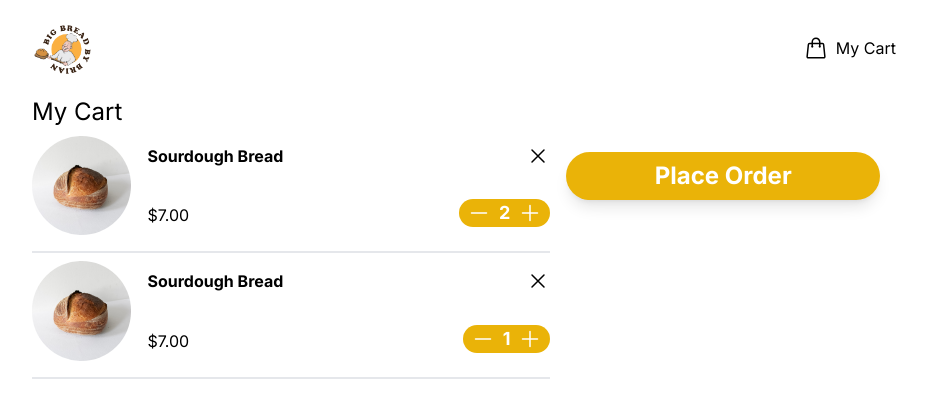
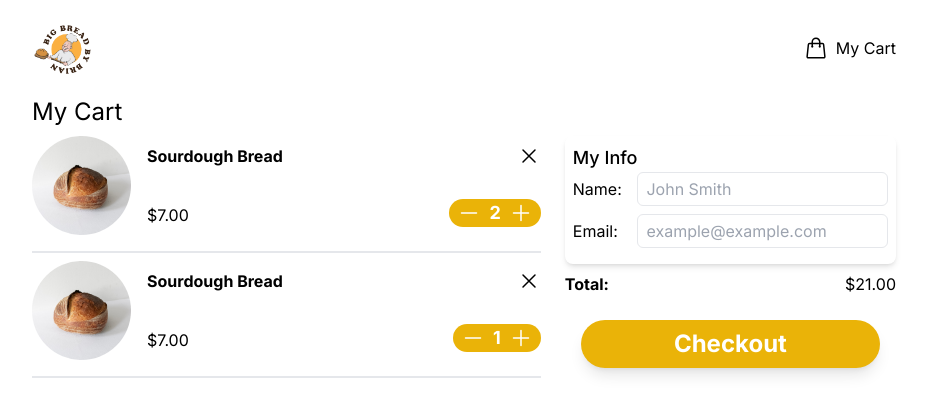
Before and after one commit to briannelson95/bread-by-brian, a Next.js app: page /cart in a window 1280 px wide. Shown: the top 418 px of the page, without its empty margins (176-1103 px from the left). Built offline with nearby package versions, Linux system fonts and the light colour scheme.

Commit message:
added customer info to cart

```diff
--- /dev/null
+++ b/components/CustomerInfo.tsx
@@ -0,0 +1,32 @@
+"use client"
+import React, { useState } from 'react'
+
+export default function CustomerInfo() {
+    const [name, setName] = useState('');
+    const [email, setEmail] = useState('');
+
+
+    return (
+        <form>
+            <h2 className='text-lg font-medium'>My Info</h2>
+            <fieldset className='space-y-2'>
+                <label htmlFor='name' className='gap-2 items-center grid grid-cols-5'>Name:
+                    <input
+                        type='text'
+                        placeholder='John Smith'
+                        className='border rounded-md w-full px-2 py-1 col-span-4'
+                        id='name'
+                    />
+                </label>
+                <label htmlFor='email' className='gap-2 items-center grid grid-cols-5'>Email:
+                    <input
+                        type='text'
+                        placeholder='example@example.com'
+                        className='border rounded-md w-full px-2 py-1 col-span-4'
+                        id='email'
+                    />
+                </label>
+            </fieldset>
+        </form>
+    )
+}
--- a/components/MyCart.tsx
+++ b/components/MyCart.tsx
@@ -2,18 +2,27 @@
 import React from 'react'
 import CartCard from './CartCard'
 import MainButton from './MainButton'
+import CustomerInfo from './CustomerInfo'
 
 export default function MyCart() {
+    const total = 21
     return (
         <div className='w-full space-y-2'>
             <h1 className='text-2xl'>My Cart</h1>
-            <div className='md:grid md:grid-cols-5'>
+            <div className='md:grid md:grid-cols-5 md:gap-6'>
                 <div className='w-full space-y-2 md:col-span-3'>
                     <CartCard maxAmount={2} totalItems={2} />
                     <CartCard maxAmount={2} totalItems={1} />
                 </div>
-                <div className='md:col-span-2'>
-                    <MainButton title='Place Order' />
+                <div className='md:col-span-2 space-y-2'>
+                    <div className='rounded-lg shadow-md px-2 py-4 pt-2'>
+                        <CustomerInfo />
+                    </div>
+                    <div className='flex justify-between'>
+                        <p className='font-bold'>Total:</p>
+                        <p>${total.toFixed(2)}</p>
+                    </div>
+                    <MainButton title='Checkout' />
                 </div>
             </div>
         </div>
--- a/components/Navbar.tsx
+++ b/components/Navbar.tsx
@@ -36,7 +36,7 @@ export default function Navbar() {
                         <svg xmlns="http://www.w3.org/2000/svg" fill="none" viewBox="0 0 24 24" strokeWidth={1.5} stroke="currentColor" className="w-6 h-6">
                             <path strokeLinecap="round" strokeLinejoin="round" d="M15.75 10.5V6a3.75 3.75 0 10-7.5 0v4.5m11.356-1.993l1.263 12c.07.665-.45 1.243-1.119 1.243H4.25a1.125 1.125 0 01-1.12-1.243l1.264-12A1.125 1.125 0 015.513 7.5h12.974c.576 0 1.059.435 1.119 1.007zM8.625 10.5a.375.375 0 11-.75 0 .375.375 0 01.75 0zm7.5 0a.375.375 0 11-.75 0 .375.375 0 01.75 0z" />
                         </svg>
-                        <span>My Cart</span>
+                        <span className='hidden md:block'>My Cart</span>
                     </Link>
                 </li>
             </ul>
```
